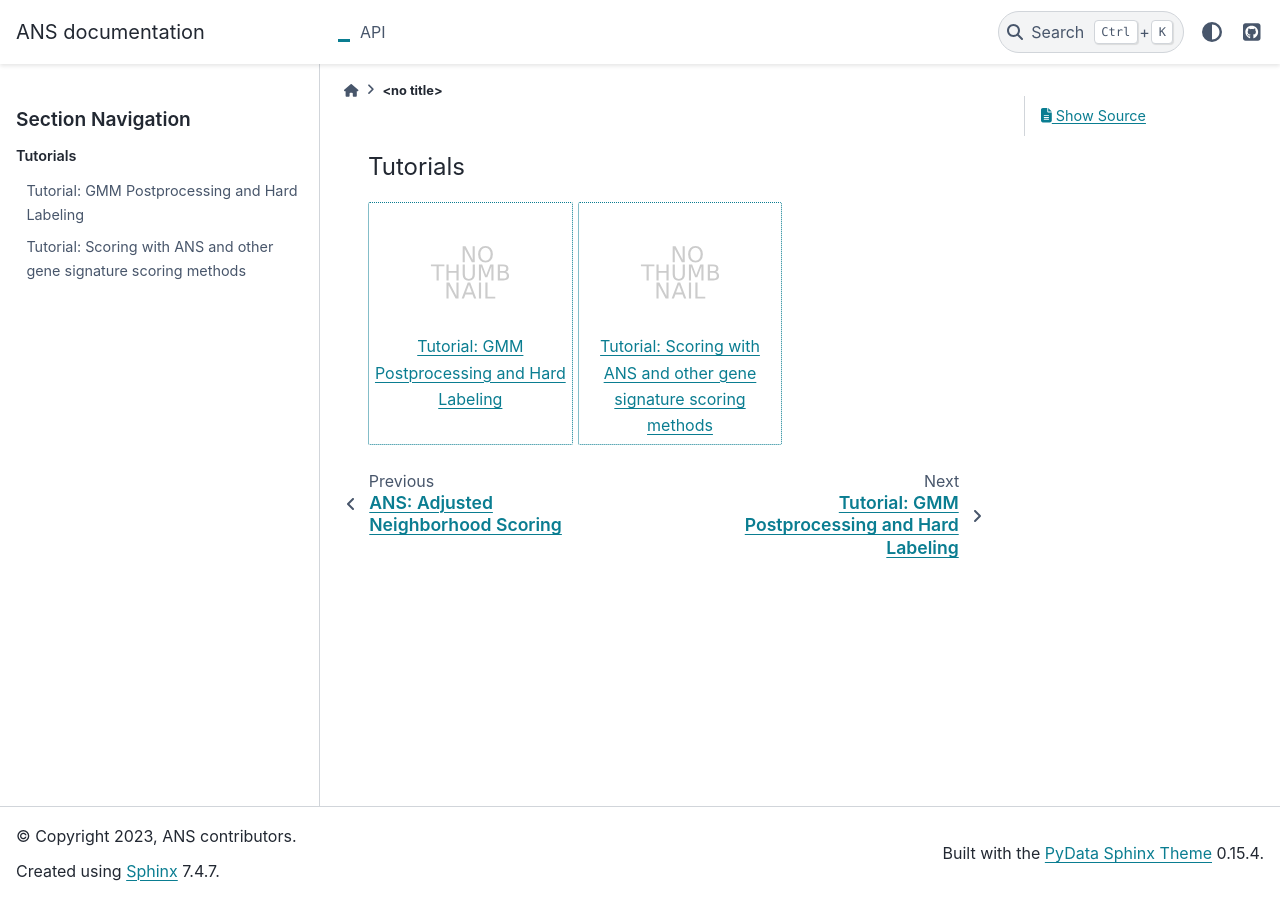
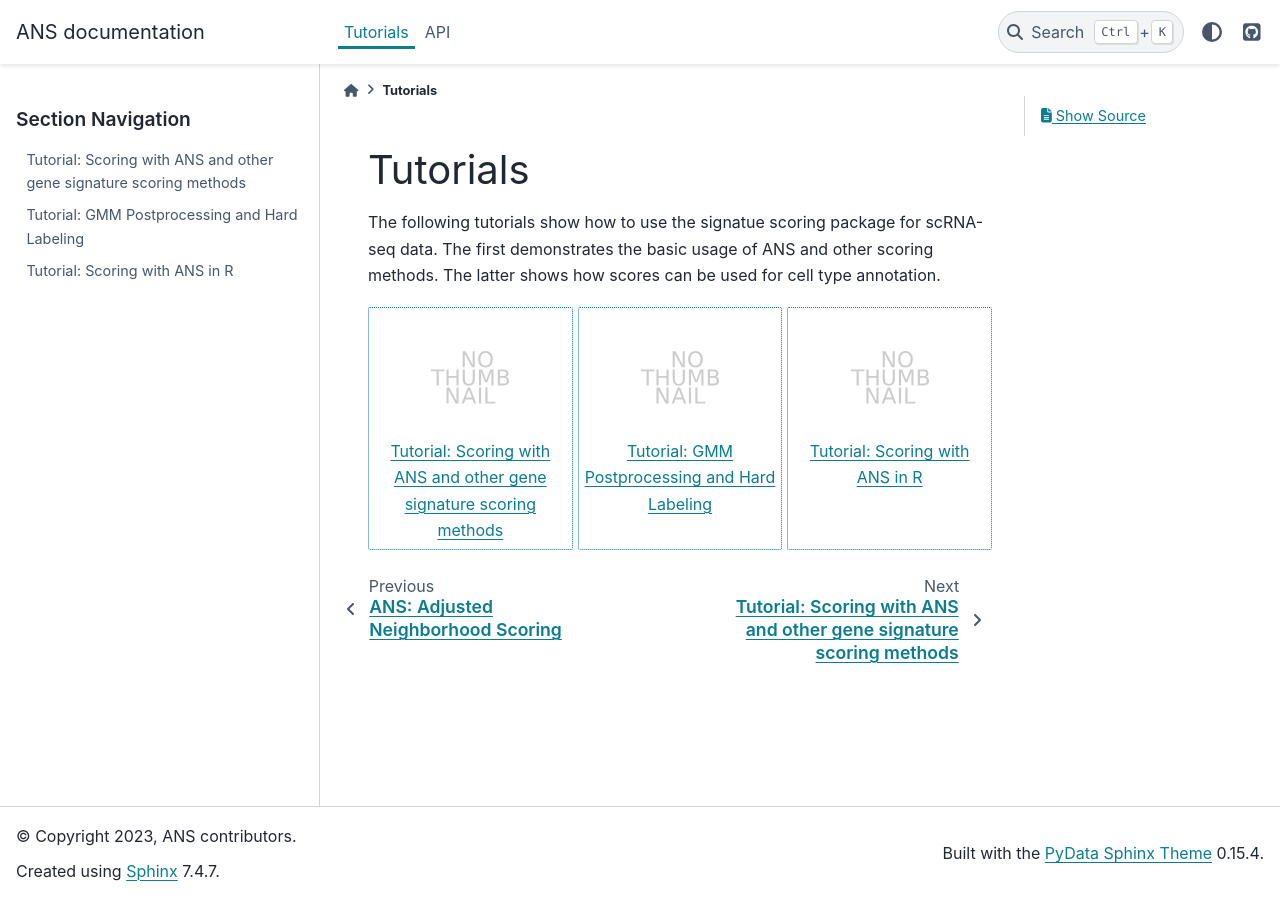
Before and after one commit to lciernik/ANS_signature_scoring, a Sphinx documentation site: the page built from docs/tutorials.rst, in a window 1280 px wide. Built offline with Sphinx 7.4.7 and the PyData theme 0.15.4, drawn with Linux system fonts in a browser that asks for light colours.

Commit message:
R application tutorial

```diff
--- a/docs/tutorials.rst
+++ b/docs/tutorials.rst
@@ -1,10 +1,8 @@
-.. _tutorials:
+Tutorials
+==================
+The following tutorials show how to use the signatue scoring package for scRNA-seq data. The first demonstrates the basic usage of ANS and other scoring methods. The latter shows how scores can be used for cell type annotation.
 
 .. nbgallery::
-    :caption: Tutorials
-    :name: rst-gallery
-    :glob:
-    :reversed:
-
-    tutorials/basic_scoring.ipynb
-    tutorials/gmm_postprocessing_and_hard_labeling.ipynb
+    tutorials/basic_scoring
+    tutorials/gmm_postprocessing_and_hard_labeling
+    tutorials/ANS_with_R
```
Also changed, not shown: docs/tutorials/ANS_with_R.ipynb (added), docs/tutorials/basic_scoring.ipynb, docs/tutorials/gmm_postprocessing_and_hard_labeling.ipynb.
